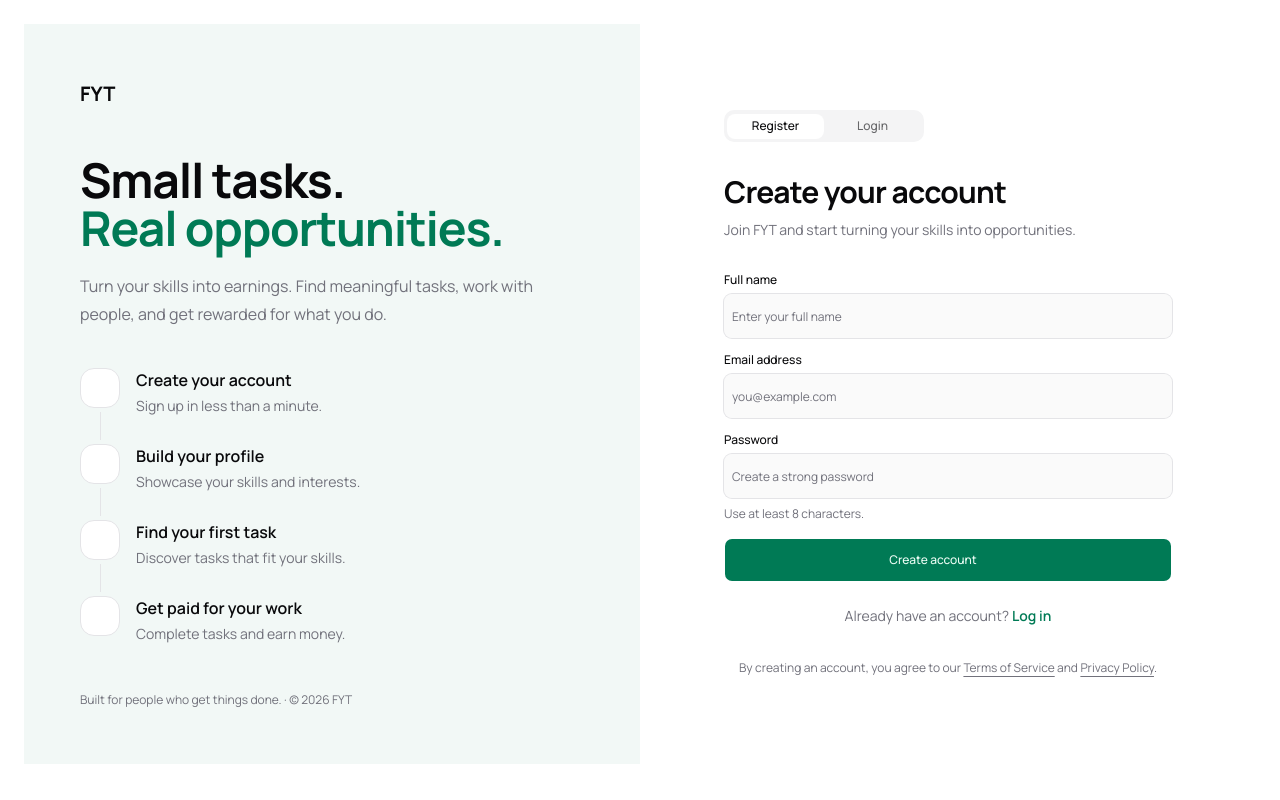
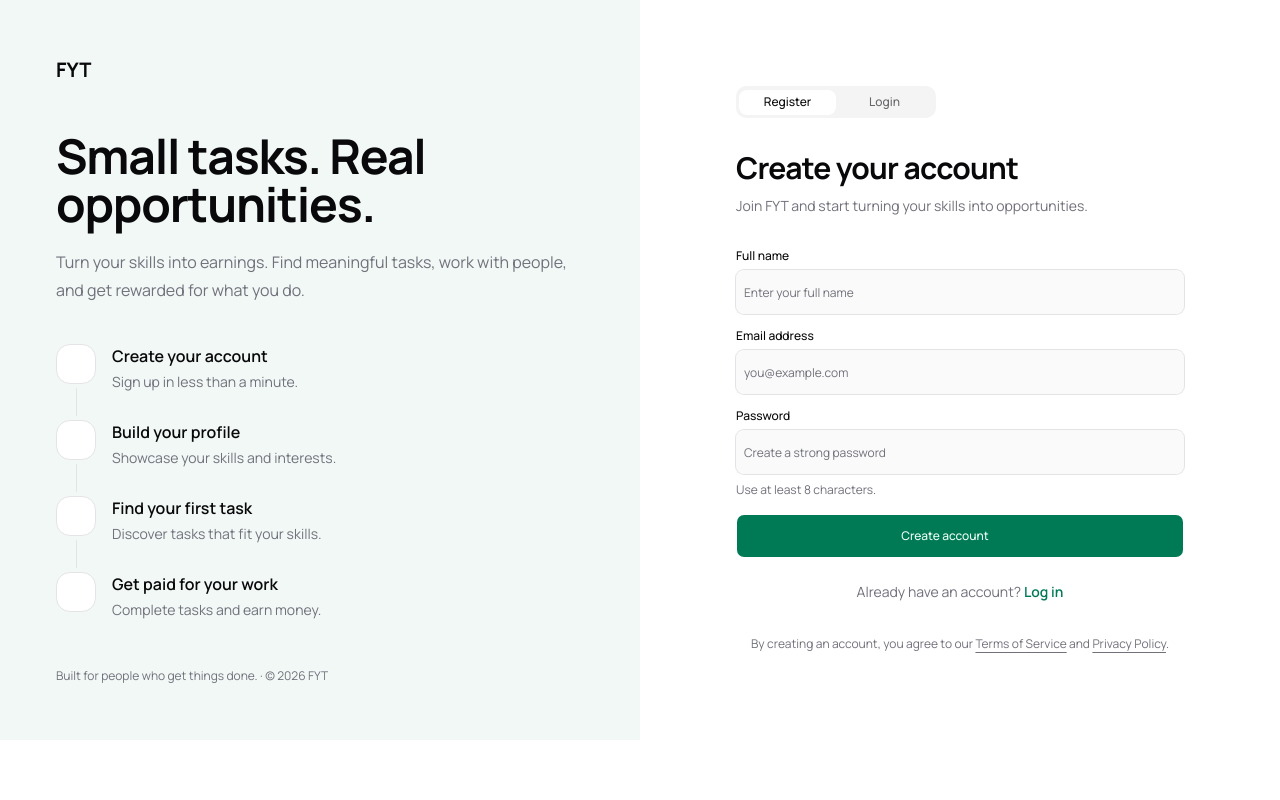
Before and after one commit to va1bhavx/fyt-frontend, a Next.js app: page /auth in a window 1280 px wide. Built offline with nearby package versions, Linux system fonts and the light colour scheme; some icons are missing.

Commit message:
fix: fixed auth screens

```diff
--- a/app/(auth)/layout.tsx
+++ b/app/(auth)/layout.tsx
@@ -6,8 +6,8 @@ export default function AuthLayout({
   children: ReactNode
 }>) {
   return (
-    <section className="p-2">
-      <div className="mx-auto w-full p-4">{children}</div>
+    <section className="">
+      <div className="mx-auto w-full">{children}</div>
     </section>
   )
 }
--- a/features/(auth)/auth-hero.tsx
+++ b/features/(auth)/auth-hero.tsx
@@ -23,7 +23,6 @@ export function AuthHero({ mode }: AuthHeroProps) {
 
   return (
     <>
-      {/* Desktop hero */}
       <section className="relative hidden flex-col justify-between overflow-hidden bg-primary/5 p-10 lg:flex xl:p-14">
         <Link href="/" className="text-xl font-bold">
           FYT
@@ -31,19 +30,7 @@ export function AuthHero({ mode }: AuthHeroProps) {
 
         <div className="my-12 max-w-lg">
           <h1 className="text-4xl font-bold tracking-tight xl:text-5xl">
-            {isLogin ? (
-              <>
-                Good to have you
-                <br />
-                <span className="text-primary">back.</span>
-              </>
-            ) : (
-              <>
-                Small tasks.
-                <br />
-                <span className="text-primary">Real opportunities.</span>
-              </>
-            )}
+            {title}
           </h1>
 
           <p className="mt-5 leading-7 text-muted-foreground">{description}</p>
@@ -82,20 +69,7 @@ export function AuthHero({ mode }: AuthHeroProps) {
         </p>
       </section>
 
-      {/* Mobile hero */}
-      <section className="relative overflow-hidden bg-[#101112] px-6 pt-8 pb-16 text-white lg:hidden">
-        <Link
-          href="/"
-          aria-label="Back to home"
-          className="mb-8 inline-flex size-10 items-center justify-center rounded-full border border-white/15 bg-white/5"
-        >
-          <HugeiconsIcon
-            icon={ArrowRight01Icon}
-            size={20}
-            className="rotate-180"
-          />
-        </Link>
-
+      <section className="relative overflow-hidden bg-primary/10 px-6 pt-8 pb-16 lg:hidden">
         <h1 className="max-w-sm text-3xl leading-tight font-bold tracking-tight">
           {isLogin ? (
             <>
@@ -112,7 +86,7 @@ export function AuthHero({ mode }: AuthHeroProps) {
           )}
         </h1>
 
-        <p className="mt-3 max-w-sm text-sm leading-6 text-white/60">
+        <p className="mt-3 max-w-sm text-sm leading-6 text-muted-foreground">
           {isLogin
             ? "Pick up where you left off. Discover new tasks and keep making progress on FYT."
             : "Turn your skills into earnings. Find meaningful tasks and get rewarded for what you do."}
```
